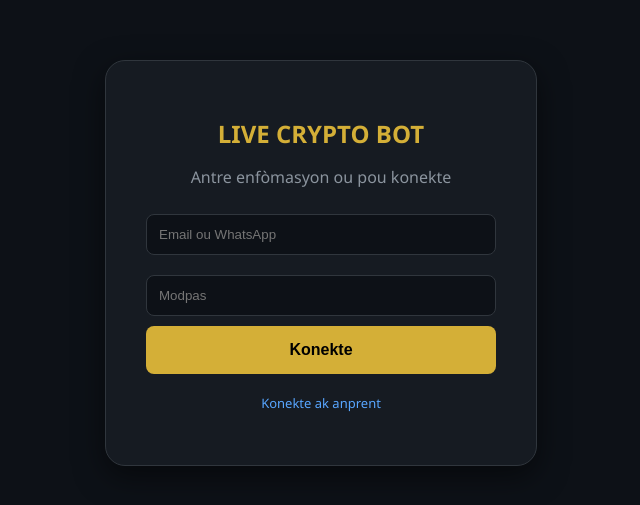
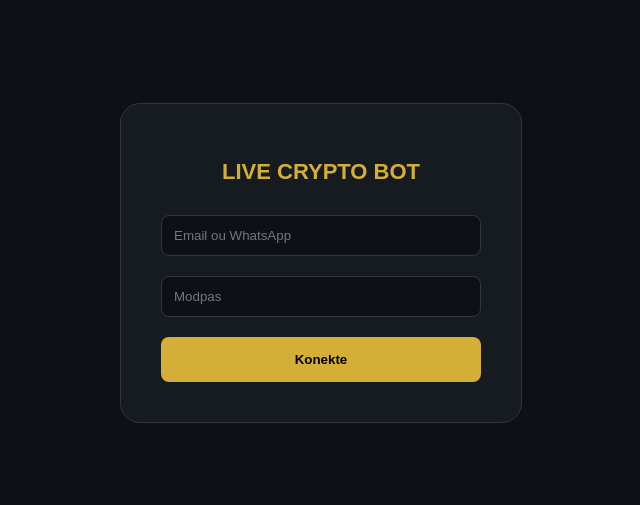
Before and after one commit to brunvilkerby0-commits/Live-crypto_bot, a website: page index.html in a window 1280 px wide. Shown: the part 137-642 px from the top of the page, without its empty margins (319-959 px from the left). Drawn offline with Linux system fonts and the light colour scheme.

Commit message:
index.html

```diff
--- a/index.html
+++ b/index.html
@@ -3,24 +3,21 @@
 <head>
     <meta charset="UTF-8">
     <meta name="viewport" content="width=device-width, initial-scale=1.0">
-    <title>Connexion - Live Crypto Bot</title>
+    <title>Login - Live Crypto Bot</title>
     <style>
-        body { background-color: #0d1117; color: white; font-family: 'Segoe UI', Tahoma, Geneva, Verdana, sans-serif; display: flex; justify-content: center; align-items: center; height: 100vh; margin: 0; }
-        .login-box { background: #161b22; padding: 40px; border-radius: 20px; width: 100%; max-width: 350px; text-align: center; border: 1px solid #30363d; box-shadow: 0 10px 30px rgba(0,0,0,0.5); }
-        h1 { color: #d4af37; font-size: 24px; margin-bottom: 10px; }
-        .input-field { width: 100%; padding: 12px; margin: 10px 0; background: #0d1117; border: 1px solid #30363d; color: white; border-radius: 8px; box-sizing: border-box; }
-        .btn-login { background: #d4af37; color: black; border: none; padding: 15px; width: 100%; border-radius: 8px; font-weight: bold; cursor: pointer; font-size: 16px; transition: 0.3s; }
-        .btn-login:hover { background: #b8962d; }
+        body { background-color: #0d1117; color: white; font-family: sans-serif; display: flex; justify-content: center; align-items: center; height: 100vh; margin: 0; }
+        .box { background: #161b22; padding: 40px; border-radius: 20px; width: 320px; text-align: center; border: 1px solid #30363d; }
+        h1 { color: #d4af37; margin-bottom: 20px; font-size: 22px; }
+        input { width: 100%; padding: 12px; margin: 10px 0; background: #0d1117; border: 1px solid #30363d; color: white; border-radius: 8px; box-sizing: border-box; }
+        button { background: #d4af37; color: black; border: none; padding: 15px; width: 100%; border-radius: 8px; font-weight: bold; cursor: pointer; margin-top: 10px; }
     </style>
 </head>
 <body>
-    <div class="login-box">
+    <div class="box">
         <h1>LIVE CRYPTO BOT</h1>
-        <p style="color: #8b949e;">Antre enfòmasyon ou pou konekte</p>
-        <input type="text" class="input-field" placeholder="Email ou WhatsApp">
-        <input type="password" class="input-field" placeholder="Modpas">
-        <button class="btn-login" onclick="window.location.href='dashboard.html'">Konekte</button>
-        <p style="margin-top: 20px; font-size: 13px; color: #58a6ff; cursor: pointer;">Konekte ak anprent</p>
+        <input type="text" placeholder="Email ou WhatsApp">
+        <input type="password" placeholder="Modpas">
+        <button onclick="window.location.href='dashboard.html'">Konekte</button>
     </div>
 </body>
 </html>
```
